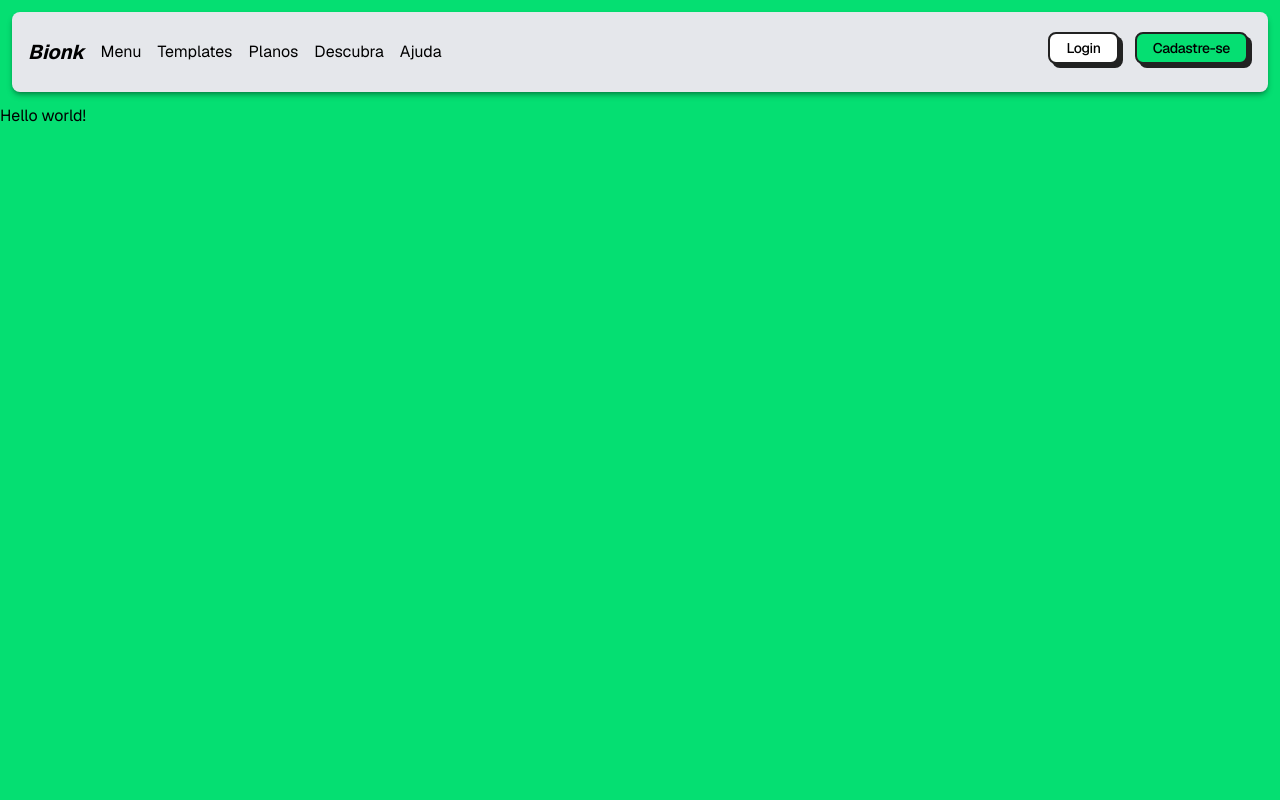
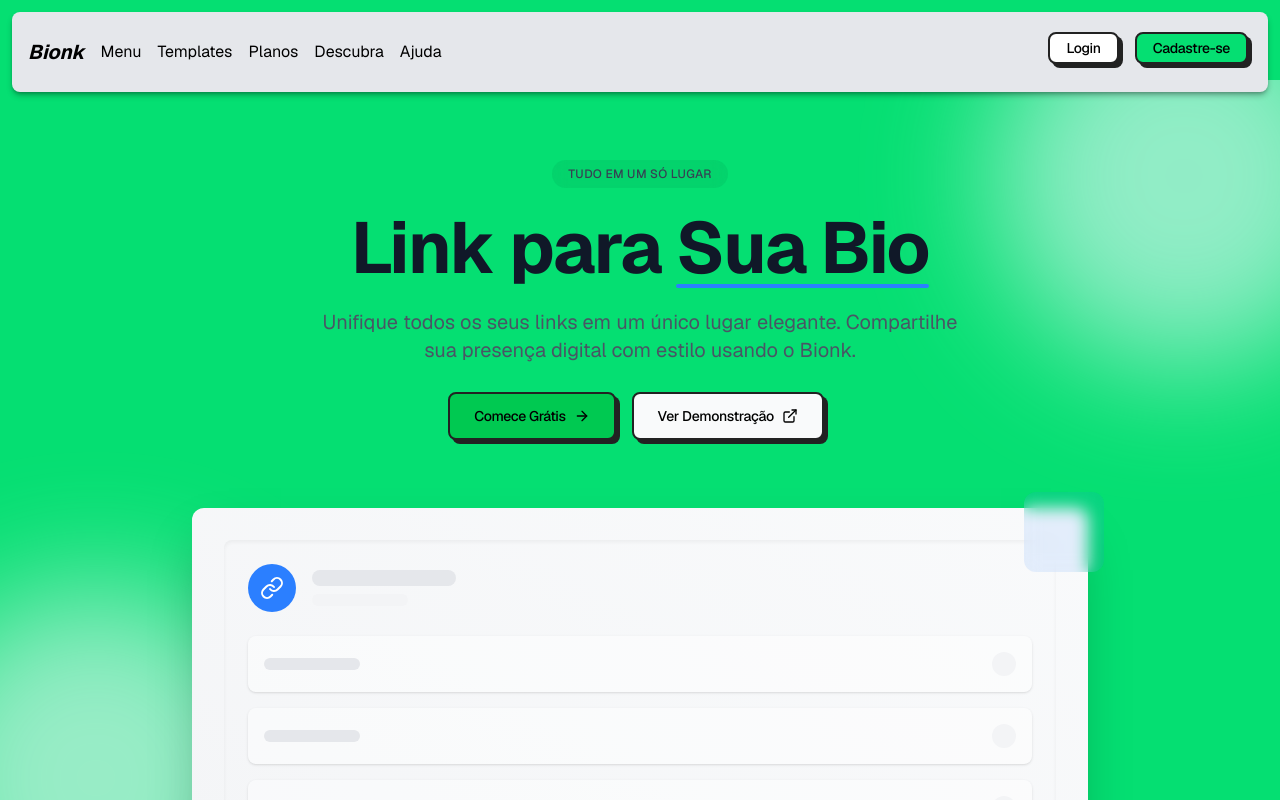
Before and after one commit to gabriellucasvh/bionk, a Next.js app: page / in a window 1280 px wide. Shown: the top 800 px of the page. Built offline with nearby package versions, Linux system fonts and the light colour scheme.

Commit message:
Hero section adicionada

```diff
--- a/package.json
+++ b/package.json
@@ -9,6 +9,7 @@
     "lint": "next lint"
   },
   "dependencies": {
+    "lucide-react": "^0.482.0",
     "next": "15.2.2",
     "react": "^19.0.0",
     "react-dom": "^19.0.0",
--- a/src/app/page.tsx
+++ b/src/app/page.tsx
@@ -1,7 +1,11 @@
+import Hero from "@/components/Hero";
+
 export default function Home() {
   return (
     <main className="">
-      <div>Hello world!</div>
+      <div className="">
+        <Hero/>
+      </div>
     </main>
   );
 }
--- a/src/components/Header.tsx
+++ b/src/components/Header.tsx
@@ -11,7 +11,7 @@ const HeaderProps = [
 ]
 const Header = () => {
     return (
-        <nav className='flex h-20 mx m-3 max-w-full items-center gap-4 p-4 rounded-lg bg-gray-200 shadow-black/30 shadow-md'>
+        <nav className='fixed inset-0 z-50 flex h-20 m-3 max-w-full items-center gap-4 p-4 rounded-lg bg-gray-200 shadow-black/30 shadow-md'>
             <div>
                 <h1 className='font-bold italic text-xl'>Bionk</h1>
             </div>
--- /dev/null
+++ b/src/components/Hero.tsx
@@ -0,0 +1,124 @@
+"use client"
+
+import React, { useEffect, useState } from "react";
+import { ArrowRight, ExternalLink, Link as LinkIcon } from "lucide-react";
+import NeoButton from "./neo-button";
+
+const Hero = () => {
+  const [isLoaded, setIsLoaded] = useState(false);
+
+  useEffect(() => {
+    // Simulação de carregamento suave
+    const timer = setTimeout(() => {
+      setIsLoaded(true);
+    }, 100);
+    return () => clearTimeout(timer);
+  }, []);
+
+  return (
+    <div className="relative min-h-screen w-full overflow-hidden mt-20 text-white">
+      {/* Elementos de background */}
+      <div className="absolute inset-0 overflow-hidden">
+        <div className="absolute -top-24 -right-24 h-96 w-96 rounded-full bg-blue-50 opacity-60 blur-3xl"></div>
+        <div className="absolute top-1/2 -left-24 h-96 w-96 rounded-full bg-purple-50 opacity-60 blur-3xl"></div>
+      </div>
+
+      {/* Container */}
+      <div className="container relative z-10 mx-auto flex min-h-screen max-w-6xl flex-col items-center justify-center px-4 py-20 sm:px-6 lg:px-8">
+        {/* Tag */}
+        <div
+          className={`mb-6 transform rounded-full bg-black/5 px-4 py-1.5 text-xs font-medium tracking-wide text-gray-700 backdrop-blur transition-all duration-700 ${
+            isLoaded ? "translate-y-0 opacity-100" : "translate-y-4 opacity-0"
+          }`}
+        >
+          TUDO EM UM SÓ LUGAR
+        </div>
+
+        {/* Texto principal */}
+        <h1
+          className={`mb-6 text-center font-display text-4xl font-bold tracking-tight text-gray-900 transition-all duration-700 sm:text-5xl md:text-6xl lg:text-7xl ${
+            isLoaded ? "translate-y-0 opacity-100" : "translate-y-4 opacity-0"
+          }`}
+          style={{ transitionDelay: "100ms" }}
+        >
+          Link para<br className="sm:hidden" />{" "}
+          <span className="relative inline-block">
+            Sua Bio
+            <span className="absolute -bottom-1 left-0 h-1 w-full rounded-full bg-blue-500"></span>
+          </span>
+        </h1>
+
+        {/* Descrição */}
+        <p
+          className={`mb-8 max-w-2xl text-center text-lg text-gray-600 transition-all duration-700 sm:text-xl ${
+            isLoaded ? "translate-y-0 opacity-100" : "translate-y-4 opacity-0"
+          }`}
+          style={{ transitionDelay: "200ms" }}
+        >
+          Unifique todos os seus links em um único lugar elegante.
+          Compartilhe sua presença digital com estilo usando o Bionk.
+        </p>
+
+        {/* Botões de CTA */}
+        <div
+          className={`flex flex-col space-y-4 sm:flex-row sm:space-x-4 sm:space-y-0 transition-all duration-700 ${
+            isLoaded ? "translate-y-0 opacity-100" : "translate-y-4 opacity-0"
+          }`}
+          style={{ transitionDelay: "300ms" }}
+        >
+          <NeoButton
+            className="group relative bg-green-500 overflow-hidden px-6 py-3 text-black"
+          >
+            <span className="relative z-10 flex items-center font-medium">
+              Comece Grátis <ArrowRight className="ml-2 h-4 w-4 transition-transform group-hover:translate-x-1" />
+            </span>
+            <span className="absolute inset-0 z-0 bg-gradient-to-r from-blue-600 to-indigo-600 opacity-0 transition-opacity group-hover:opacity-100"></span>
+          </NeoButton>
+          <NeoButton
+            className="flex items-center  px-6 py-3 font-medium text-black bg-gray-50"
+          >
+            Ver Demonstração <ExternalLink className="ml-2 h-4 w-4" />
+          </NeoButton>
+        </div>
+
+        {/* Imagem de preview */}
+        <div
+          className={`relative mt-16 w-full max-w-4xl transition-all duration-1000 ${
+            isLoaded ? "translate-y-0 opacity-100" : "translate-y-8 opacity-0"
+          }`}
+          style={{ transitionDelay: "400ms" }}
+        >
+          <div className="aspect-[16/9] overflow-hidden rounded-xl bg-gradient-to-tr from-gray-100 to-gray-50 p-4 shadow-2xl sm:p-8">
+            <div className="glass-effect h-full w-full rounded-lg p-6 shadow-inner">
+              <div className="flex items-center space-x-4">
+                <div className="flex h-12 w-12 items-center justify-center rounded-full bg-blue-500 text-white">
+                  <LinkIcon className="h-6 w-6" />
+                </div>
+                <div>
+                  <div className="h-4 w-36 rounded-full bg-gray-200"></div>
+                  <div className="mt-2 h-3 w-24 rounded-full bg-gray-100"></div>
+                </div>
+              </div>
+              <div className="mt-6 space-y-4">
+                {[1, 2, 3].map((item) => (
+                  <div key={item} className="h-14 w-full rounded-lg bg-white/40 p-4 shadow-sm">
+                    <div className="flex items-center justify-between">
+                      <div className="h-3 w-24 rounded-full bg-gray-200"></div>
+                      <div className="h-6 w-6 rounded-full bg-gray-100"></div>
+                    </div>
+                  </div>
+                ))}
+              </div>
+            </div>
+          </div>
+
+          {/* Elementos flutuantes */}
+          <div className="absolute -right-4 -top-4 h-20 w-20 rounded-xl bg-blue-500/10 backdrop-blur float-animation" style={{ animationDelay: "0.2s" }}></div>
+          <div className="absolute -bottom-6 -left-6 h-24 w-24 rounded-full bg-purple-500/10 backdrop-blur float-animation" style={{ animationDelay: "0.5s" }}></div>
+        </div>
+      </div>
+    </div>
+  );
+};
+
+export default Hero;
```
Also changed, not shown: 1 other file (tests, documents, lock files or other folders).
